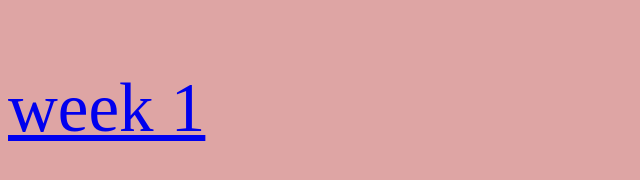
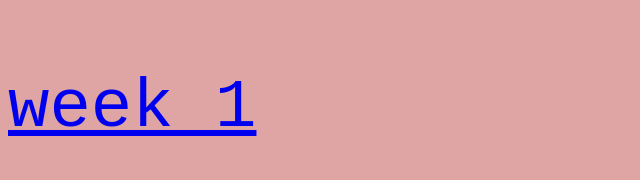
Before and after one commit to kevinmadeagithub/kevinmadeagithub.github.io, a plain HTML site: page weeklies/index.html in a window 1280 px wide. Shown: the whole page, without its empty margins (0-640 px from the left). Drawn offline with Linux system fonts and the light colour scheme.

Commit message:
Update style.css

```diff
--- a/style.css
+++ b/style.css
@@ -13,6 +13,10 @@ body {
   font-family: monospace;
   text-decoration: none;
   color: white;
+}
 
-
+p{
+  font-family: monospace;
+  text-decoration: none;
+  color:#967bb6
 }
```
